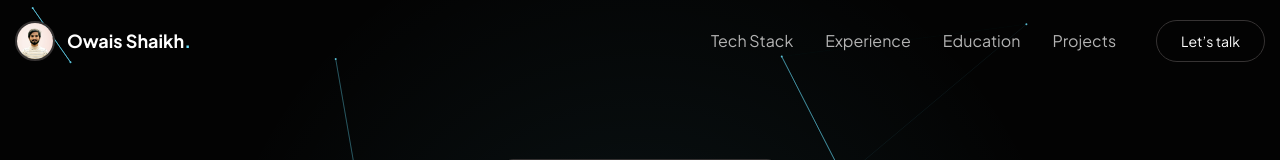
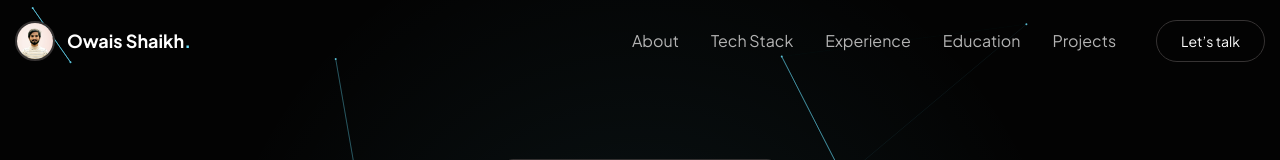
Before and after one commit to OwaisShaikh-8/portfolio, a Next.js app in the folder my-app/: page / in a window 1280 px wide. Shown: the top 160 px of the page. Built offline with nearby package versions, Linux system fonts and the light colour scheme.

Commit message:
working on navigation

```diff
--- a/my-app/app/components/Navbar.tsx
+++ b/my-app/app/components/Navbar.tsx
@@ -3,8 +3,16 @@ import navImg from "@/public/assets/images/nav-img.jpg";
 import React, { useState } from "react";
 import { motion, useScroll, useMotionValueEvent,AnimatePresence } from "framer-motion";
 import Image from "next/image";
+import Link from "next/link";
 
-const navLinks = ["Tech Stack", "Experience", "Education", "Projects"];
+const navLinks = [
+  { label: "About", href: "#about" },
+  { label: "Tech Stack", href: "#tech" },
+  { label: "Experience", href: "#experience" },
+  { label: "Education", href: "#education" },
+  { label: "Projects", href: "#projects" },
+];
+
 
 interface NavbarProps {
   isOpen: boolean;
@@ -50,15 +58,16 @@ const Navbar: React.FC<NavbarProps> = ({ isOpen, setIsOpen }) => {
         {/* Desktop Menu */}
         <div className="hidden md:flex items-center gap-10">
           <ul className="flex gap-8 text-txtdim">
-            {navLinks.map((item) => (
-              <li key={item} className="relative group">
-                <a
-                  href="#"
+            {navLinks.map((item,index) => (
+              <li key={index} className="relative group">
+                <Link
+                  href={item.href}
                   className="inline-block transition-colors duration-300 group-hover:text-txt"
+                  scroll={true}
                 >
-                  {item}
+                  {item.label}
                   <span className="absolute left-0 -bottom-1 h-[2px] w-0 bg-primary transition-all duration-300 group-hover:w-full" />
-                </a>
+                </Link>
               </li>
             ))}
           </ul>
@@ -107,12 +116,12 @@ const Navbar: React.FC<NavbarProps> = ({ isOpen, setIsOpen }) => {
                 />
               </span>
 
-              {navLinks.map((item) => (
+              {navLinks.map((item,index) => (
                 <li
-                  key={item}
+                  key={index}
                   className="relative group cursor-pointer hover:text-primary transition-all duration-300"
                 >
-                  {item}
+                  {item.label}
                 </li>
               ))}
 
--- a/my-app/app/hooks/navbar-scroll.ts
+++ b/my-app/app/hooks/navbar-scroll.ts
@@ -2,5 +2,11 @@ import { useScroll, useTransform } from "framer-motion";
 
 export const useScrolling = () => {
   const { scrollY } = useScroll();
-  return useTransform(scrollY, [0, 200], [0, 1]);;
+
+  return useTransform(
+    scrollY,
+    [0, 700],
+    [0, 1],
+    { clamp: true }
+  );
 };
--- a/my-app/app/page.tsx
+++ b/my-app/app/page.tsx
@@ -40,7 +40,7 @@ export default function Home() {
       {/* TOP STRIP */}
       <motion.div
         style={{ scaleX }}
-        className="fixed top-0 left-0 h-1 transition-all duration-500 bg-primary z-50 origin-left w-full"
+        className="fixed top-0 left-0 h-1 transition-all ease-in duration-300 bg-primary z-50 origin-left w-full"
       />
 
       {/* HERO SECTION */}
@@ -120,7 +120,7 @@ export default function Home() {
             </Link>
 
             <Link
-              href=""
+              href="#about"
               className="py-3 px-8 bg-base border border-borderclr hover:bg-primary font-medium hover:text-[#0b1c24] rounded-full transition-all duration-300"
             >
               Book Call
@@ -129,7 +129,10 @@ export default function Home() {
         </motion.div>
       </section>
 
-      <section className="min-h-screen  bg-background pt-10 md:pt-20">
+      <section
+        id="about"
+        className="min-h-screen  bg-background pt-10 md:pt-20 scroll-mt-32"
+      >
         <div className="container text-center capitalize ">
           <h3 className="text-white text-4xl md:text-6xl font-bold tracking-wide leading-10 md:leading-20">
             About Me
@@ -141,17 +144,31 @@ export default function Home() {
           </h2>
           <div className="flex flex-col md:flex-row gap-10 items-center md:items-start text-center md:text-start text-txt mt-15">
             <div className=" border-primary border-3 p-2 w-fit rounded-4xl shadow-2xl shadow-primary rotate-4 transition-all">
-              <figure className="relative md:h-[400px] md:w-[290px] h-[300px] w-[220px]
- rounded-4xl overflow-hidden ">
+              <figure
+                className="relative md:h-[400px] md:w-[290px] h-[300px] w-[220px]
+ rounded-4xl overflow-hidden "
+              >
                 <Image src={aboutimg} alt="img" fill />
               </figure>
             </div>
             <div className=" py-5 flex flex-col gap-4">
-
-            <h4 className="text-primary font-semibold text-3xl md:text-4xl">Summary</h4>
-            <p className="text-[18px] md:text-[20px] text-txtdim tracking-wide leading-loose font-medium">Hello! My name is Owais, and I am a passionate freelance MERN stack developer with a focus on React.js. Over the years, I have honed my skills in frontend development, ensuring seamless user experiences, and backend development, creating robust and scalable server-side solutions. I have knowledge and experience in building dynamic and responsive web applications using modern technologies like React, Node.js, Express, and MongoDB.
-
-I enjoy transforming ideas into functional web applications and am always eager to learn and explore new technologies in the web development ecosystem. My goal is to create applications that not only work efficiently but also provide intuitive and engaging user experiences.</p>
+              <h4 className="text-primary font-semibold text-3xl md:text-4xl">
+                Summary
+              </h4>
+              <p className="text-[18px] md:text-[20px] text-txtdim tracking-wide leading-loose font-medium">
+                Hello! My name is Owais, and I am a passionate freelance MERN
+                stack developer with a focus on React.js. Over the years, I have
+                honed my skills in frontend development, ensuring seamless user
+                experiences, and backend development, creating robust and
+                scalable server-side solutions. I have knowledge and experience
+                in building dynamic and responsive web applications using modern
+                technologies like React, Node.js, Express, and MongoDB. I enjoy
+                transforming ideas into functional web applications and am
+                always eager to learn and explore new technologies in the web
+                development ecosystem. My goal is to create applications that
+                not only work efficiently but also provide intuitive and
+                engaging user experiences.
+              </p>
             </div>
           </div>
         </div>
```
